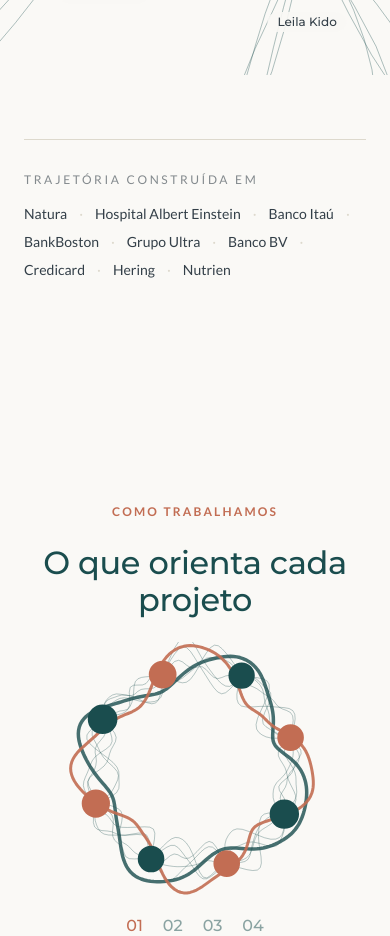
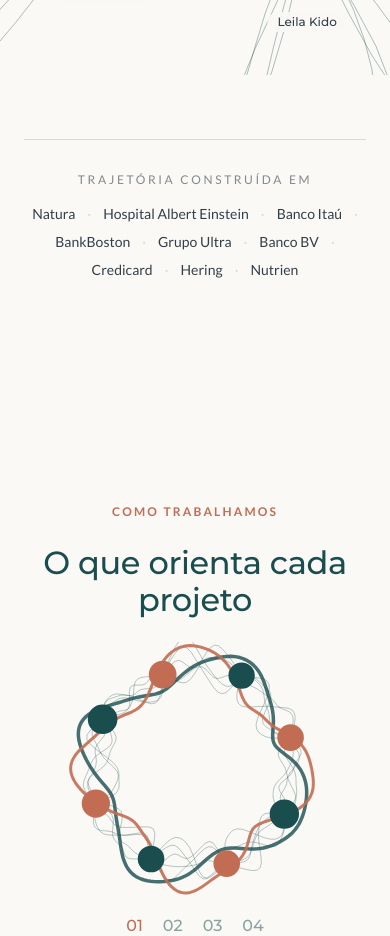
Before and after one commit to elisfortic/vivaz2, a Next.js app: page /pt in a window 390 px wide. Shown: the part 6400-7336 px from the top of the page. Built offline with nearby package versions, Linux system fonts and the light colour scheme.

Commit message:
fix: mobile — Trajetória construída em centralizada

```diff
--- a/components/home/secoes/QuemSomos.tsx
+++ b/components/home/secoes/QuemSomos.tsx
@@ -108,11 +108,13 @@ export default function QuemSomos({ lang = "pt" }: { lang?: Idioma }) {
           </div>
         </div>
 
-        <div className="mt-16 border-t border-linha pt-8">
+        {/* mobile: centralizado — a lista corrida alinhada à esquerda
+            deixava a mancha irregular no retrato */}
+        <div className="mt-16 border-t border-linha pt-8 text-center md:text-left">
           <p className="text-xs uppercase tracking-[0.22em] text-grafite/60">
             {t.trajetoriaRotulo}
           </p>
-          <p className="mt-4 flex flex-wrap gap-x-3 gap-y-2 text-sm text-grafite">
+          <p className="mt-4 flex flex-wrap justify-center gap-x-3 gap-y-2 text-sm text-grafite md:justify-start">
             {trajetoria.map((empresa, i) => (
               <span key={empresa}>
                 {empresa}
```
